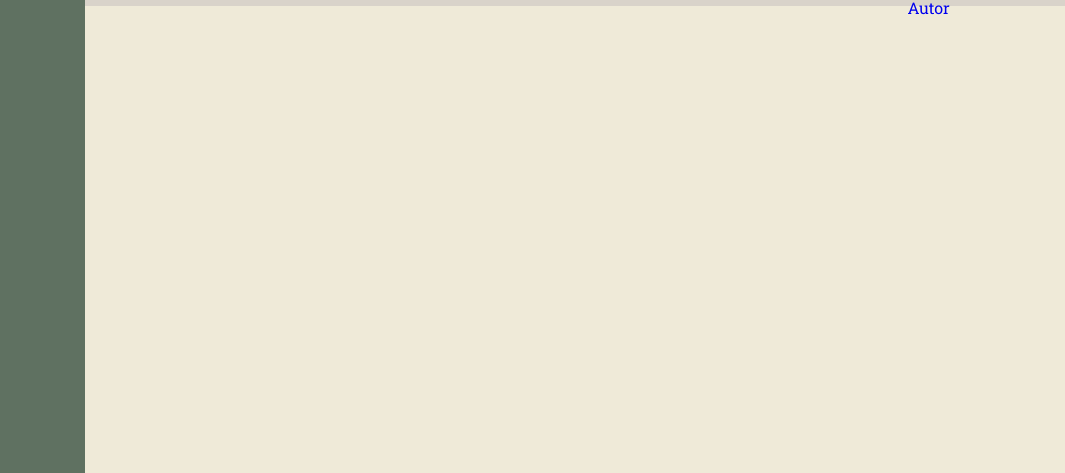
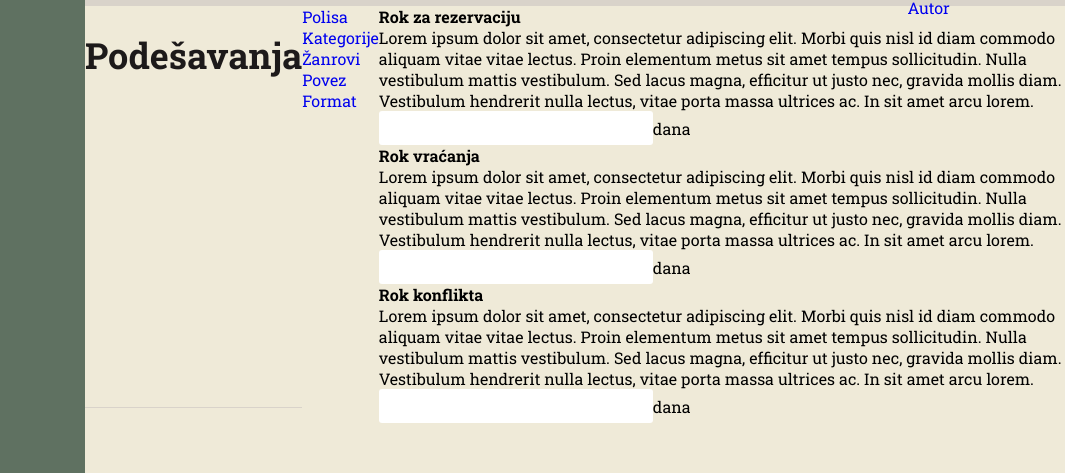
Before and after one commit to releska/Cortex-projekat, a plain HTML site: page Cortex-projekat/html/podesavanja.html in a window 1280 px wide. Shown: the part 54-527 px from the top of the page, 215-1280 px from the left. Drawn offline with nearby package versions, Linux system fonts and the light colour scheme.

Commit message:
podešavanja

```diff
--- a/Cortex-projekat/html/podesavanja.html
+++ b/Cortex-projekat/html/podesavanja.html
@@ -129,6 +129,63 @@
         </div>
         </header>
 
+        <!-- Naslov -->
+        <div class="podesavanja">
+          <div class="pregled">
+            <div class="naslov">
+              <h2>Podešavanja</h2>
+            </div>
+          </div>
+
+          <!-- Podešavanja - opcije -->
+          <div class="opcije-stranice">
+            <ul>
+              <li><a href="#">Polisa</a></li>
+              <li><a href="/html/podesavanja/kategorije.html">Kategorije</a></li>
+              <li><a href="/html/podesavanja/zanrovi.html">Žanrovi</a></li>
+              <li><a href="/html/podesavanja/povez.html">Povez</a></li>
+              <li><a href="/html/podesavanja/format.html">Format</a></li>
+              <li><a href="/html/podesavanja/pismo.html"></a></li>
+            </ul>
+          </div>
+
+          <div class="podesavanja-main">
+            <div class="podesavanja-sadrzaj">
+              <div class="rok-rezervacija">
+                <div class="rok">
+                  <h4>Rok za rezervaciju</h4>
+                  <p>Lorem ipsum dolor sit amet, consectetur adipiscing elit. Morbi quis nisl id diam commodo aliquam vitae vitae lectus. Proin elementum metus sit amet tempus sollicitudin. Nulla vestibulum mattis vestibulum. Sed lacus magna, efficitur ut justo nec, gravida mollis diam. Vestibulum hendrerit nulla lectus, vitae porta massa ultrices ac. In sit amet arcu lorem.</p>
+                </div>
+
+                <div class="rok-dani">
+                  <input type="text" name="rok-dani"><span>dana</span>
+                </div>
+              </div>
+
+              <div class="rok-vracanja">
+                <div class="rok">
+                  <h4>Rok vraćanja</h4>
+                  <p>Lorem ipsum dolor sit amet, consectetur adipiscing elit. Morbi quis nisl id diam commodo aliquam vitae vitae lectus. Proin elementum metus sit amet tempus sollicitudin. Nulla vestibulum mattis vestibulum. Sed lacus magna, efficitur ut justo nec, gravida mollis diam. Vestibulum hendrerit nulla lectus, vitae porta massa ultrices ac. In sit amet arcu lorem.</p>
+                </div>
+
+                <div class="rok-dani">
+                  <input type="text" name="rok-dani"><span>dana</span>
+                </div
+              </div>
+
+              <div class="rok-konflikt">
+                <div class="rok">
+                  <h4>Rok konflikta</h4>
+                  <p>Lorem ipsum dolor sit amet, consectetur adipiscing elit. Morbi quis nisl id diam commodo aliquam vitae vitae lectus. Proin elementum metus sit amet tempus sollicitudin. Nulla vestibulum mattis vestibulum. Sed lacus magna, efficitur ut justo nec, gravida mollis diam. Vestibulum hendrerit nulla lectus, vitae porta massa ultrices ac. In sit amet arcu lorem.</p>
+                </div>
+
+                <div class="rok-dani">
+                  <input type="text" name="rok-dani"><span>dana</span>
+                </div
+              </div>
+            </div>
+          </div>
+
     <script
       type="module"
       src="https://unpkg.com/ionicons@5.5.2/dist/ionicons/ionicons.esm.js"
--- a/Cortex-projekat/styles.css
+++ b/Cortex-projekat/styles.css
@@ -679,3 +679,33 @@ td .profilna img {
 .dugmad .potvrdi:hover {
   color: var(--zelena-tamnija);
 }
+
+/** PODEŠAVANJA **/
+.podesavanja {
+  display: flex;
+  justify-content: space-between;
+}
+
+.podesavanja .naslov h4 {
+  font-weight: 300;
+  font-size: 20px;
+  margin: 15px;
+  padding-bottom: 5px;
+}
+
+.podesavanja label {
+  display: block;
+  margin-top: 6px;
+  margin-bottom: 6px;
+  font-size: 16px;
+}
+
+.podesavanja .pregled {
+  border-bottom: 1px solid var(--bez-tamnija);
+  margin: 15px 0;
+  padding-bottom: 10px;
+}
+
+.opcije-stranice {
+  display: flex;
+}
```
Also changed, not shown: Cortex-projekat/html/podesavanja/format.html (added), Cortex-projekat/html/podesavanja/izdavac.html (added), Cortex-projekat/html/podesavanja/kategorije.html (added), Cortex-projekat/html/podesavanja/pismo.html (added), Cortex-projekat/html/podesavanja/povez.html (added), Cortex-projekat/html/podesavanja/zanrovi.html (added).
